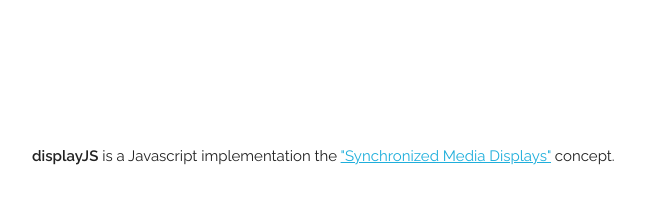
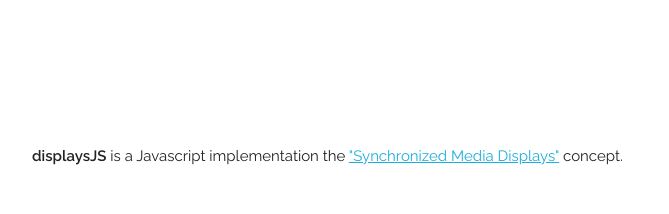
Before and after one commit to displaysJS/displaysJS, a website built with webpack: page example/index.html in a window 1280 px wide. Shown: the top 214 px of the page, 128-797 px from the left. Built offline with nearby package versions, Linux system fonts and the light colour scheme.

Commit message:
Fix typo

```diff
--- a/example/index.html
+++ b/example/index.html
@@ -34,7 +34,7 @@
   <div class="container">
     <div class="row">
       <div style="margin-top:15%">
-        <p><strong>displayJS</strong> is a Javascript implementation the <a href='#'>"Synchronized Media Displays"</a> concept.</p>
+        <p><strong>displaysJS</strong> is a Javascript implementation the <a href='#'>"Synchronized Media Displays"</a> concept.</p>
         <br />
         <h2>The Components</h2>
         <h4><a href="/coordinator.html">DisplayCoordinator</a> -
```
